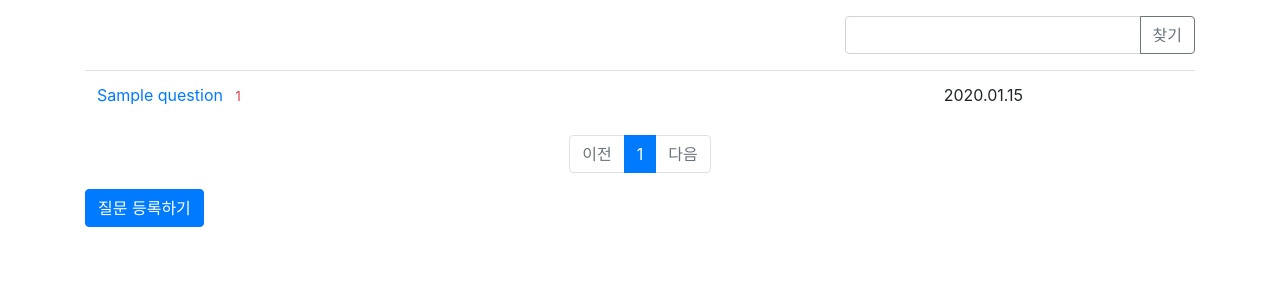
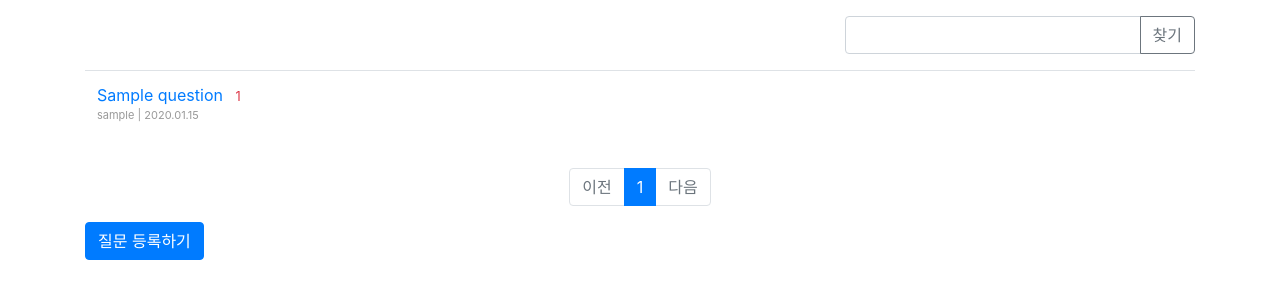
Before and after one commit to lion-donggeon/rankerp, a Django app: page / in a window 1280 px wide. Shown: the part 57-357 px from the top of the page. Run offline with Django 3.2, Linux system fonts and the light colour scheme; tables that the repository leaves empty hold one stand-in row (values such as "Sample post"); some libraries are stand-ins or nearby versions.

Commit message:
list 모양 변경

```diff
--- a/static/style.css
+++ b/static/style.css
@@ -2,3 +2,8 @@
     border-top:dotted 1px #ddd;
     font-size:0.7em;
 }
+
+.listInfo {
+    color:#999;
+    font-size: 11px;
+}
--- a/templates/main/question_list.html
+++ b/templates/main/question_list.html
@@ -23,13 +23,20 @@
                 {% if question.answer_set.count > 0 %}
                 <span class="text-danger small ml-2">{{ question.answer_set.count }}</span>
                 {% endif %}
+                <!-- 작성자 / 작성일 / 조회 -->
+                <p class="listInfo">
+                    <span>{{ question.author.username }} |</span>
+                    <span>
+                        {% if question.create_date|date:'d' == today|date:'d' %}
+                          {{question.create_date|date:'H:i'}}
+                        {% else %}
+                          {{ question.create_date|date:'Y.m.d' }}
+                        {% endif %}
+                    </span>
+                </p>
             </td>
-            <!-- 작성일 -->
-            {% if question.create_date|date:'d' == today|date:'d' %}
-            <td>{{question.create_date|date:'H:i'}}</td>
-            {% else %}
-            <td>{{ question.create_date|date:'Y.m.d' }}</td>
-            {% endif %}
+
+
         </tr>
         {% endfor %}
         {% else %}
```
